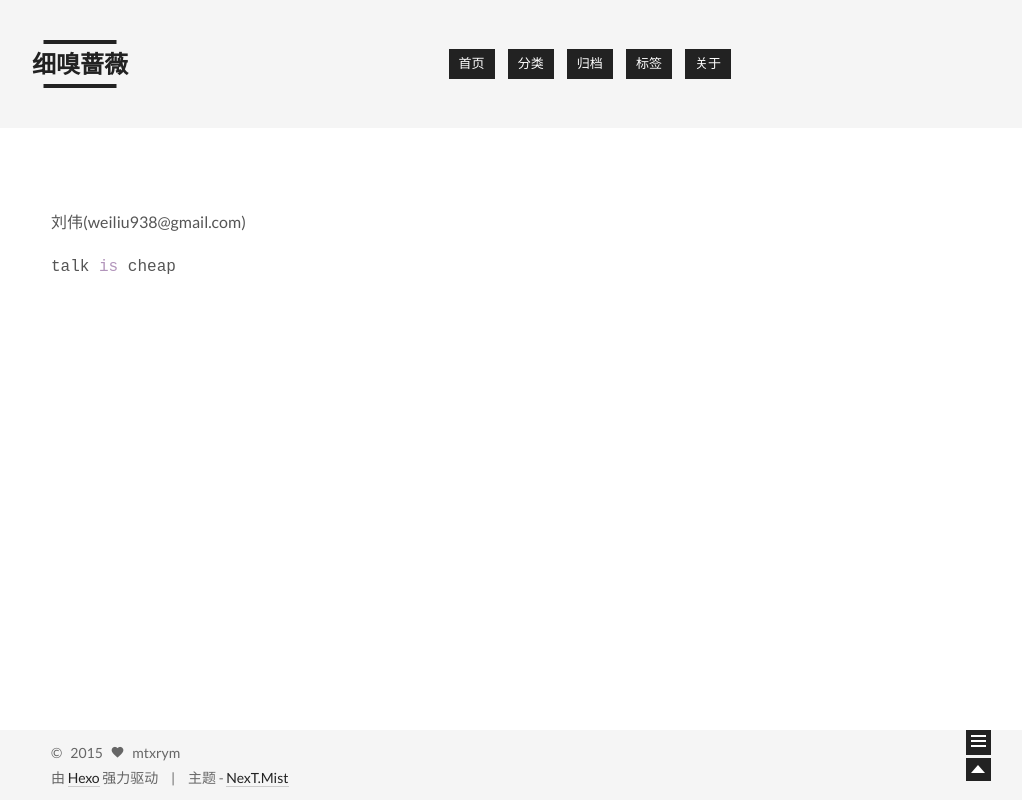
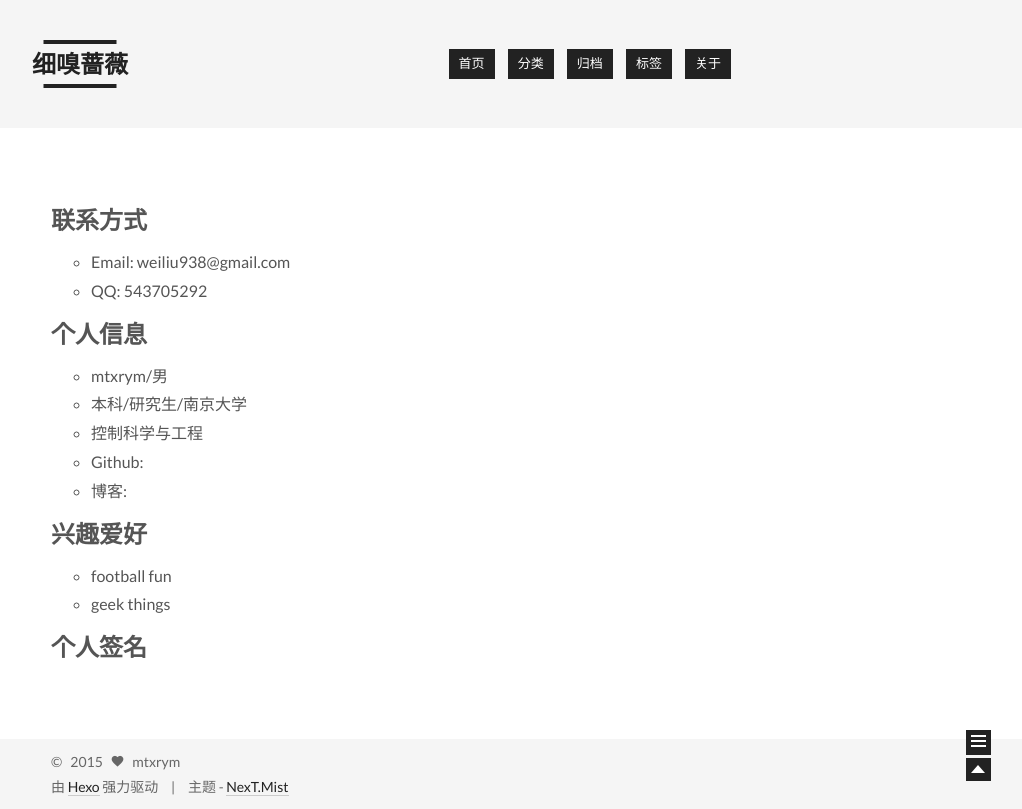
Before and after one commit to mtxrym/mtxrym.github.io, a plain HTML site: page about/index.html in a window 1280 px wide. Shown: the whole page, without its empty margins (239-1261 px from the left). Drawn offline with Linux system fonts and the light colour scheme.

Commit message:
Site updated: 2015-04-16 14:35:37

```diff
--- a/about/index.html
+++ b/about/index.html
@@ -113,9 +113,22 @@
   <div id="posts" class="posts-expand">
 
 
-      <p>刘伟(weiliu938@gmail.com)</p>
-<pre><code>talk <span class="keyword">is</span> cheap
-</code></pre>
+      <h1 id="联系方式">联系方式</h1><ul>
+<li>Email: weiliu938@gmail.com</li>
+<li>QQ: 543705292</li>
+</ul>
+<h1 id="个人信息">个人信息</h1><ul>
+<li>mtxrym/男</li>
+<li>本科/研究生/南京大学</li>
+<li>控制科学与工程</li>
+<li>Github: <a href="http://github.com/mtxrym" target="_blank" rel="external"></a></li>
+<li>博客: <a href="http://mtxrym.github.io" target="_blank" rel="external"></a></li>
+</ul>
+<h1 id="兴趣爱好">兴趣爱好</h1><ul>
+<li>football fun</li>
+<li>geek things</li>
+</ul>
+<h1 id="个人签名">个人签名</h1>
 
   </div>
 
```
